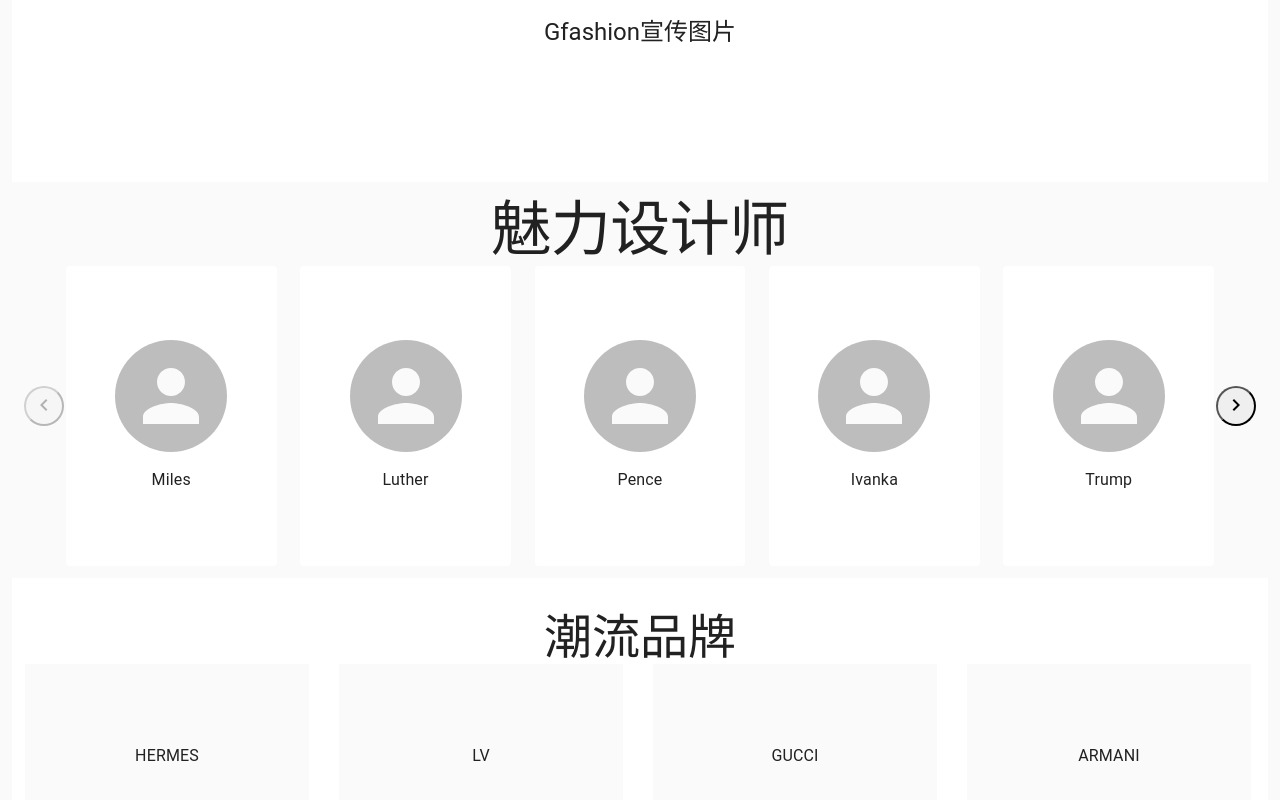
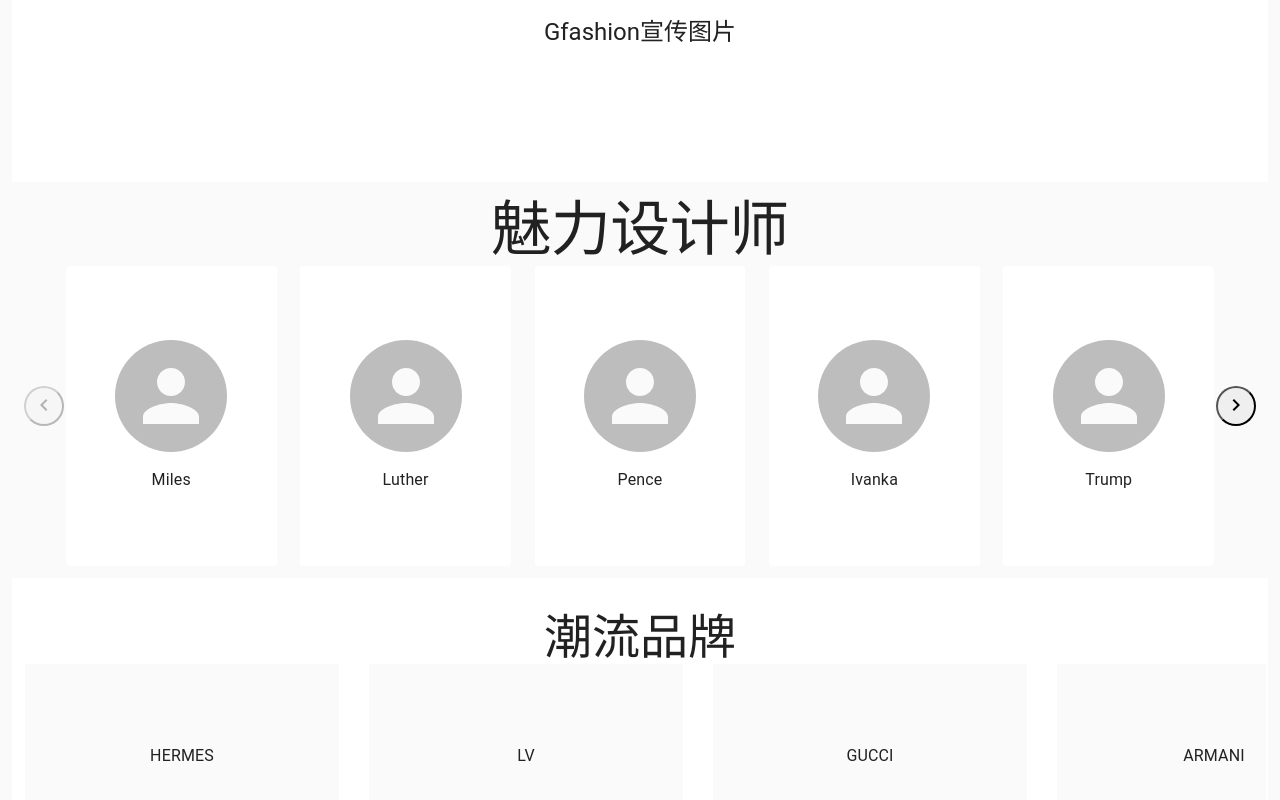
Before and after one commit to NezPea/gfashion, a React (Create React App) app in the folder web/: page /cn/ in a window 1280 px wide. Shown: the part 502-1302 px from the top of the page. Built offline with nearby package versions, Linux system fonts and the light colour scheme.

Commit message:
use grid list for brands component

```diff
--- a/web/src/pages/GFashion/brands.tsx
+++ b/web/src/pages/GFashion/brands.tsx
@@ -1,7 +1,7 @@
 import React from 'react';
 import { createStyles, makeStyles, Theme } from '@material-ui/core/styles';
-import { Grid, Typography, GridList } from '@material-ui/core';
-import { Brand, BrandsProps } from './types';
+import { Grid, Typography, GridList, GridListTile } from '@material-ui/core';
+import { BrandsProps } from './types';
 
 const useStyles = makeStyles((theme: Theme) =>
   createStyles({
@@ -18,25 +18,18 @@ const useStyles = makeStyles((theme: Theme) =>
       transform: 'translateZ(0)',
       width: '100%'
     },
-    gridItem: {
+    tile: {
       display: 'flex',
-      alignItems: 'center',
       justifyContent: 'center',
       backgroundColor: theme.palette.background.default,
-      margin: '0 15px'
+      margin: '0 15px',
+      '& div': {
+        display: 'flex',
+        alignItems: 'center'
+      }
     }
   }),
 );
-
-const buildBrands = (brands: Array<Brand>, classes: any) => {
-  return brands.map((b) => {
-    return (
-      <Grid item sm={3} className={classes.gridItem}>
-        <Typography variant='subtitle1'>{b.name}</Typography>
-      </Grid>
-    )
-  })
-}
 
 export const Brands: React.FunctionComponent<BrandsProps> = ({ brands = [] }) => {
   const classes = useStyles();
@@ -47,8 +40,16 @@ export const Brands: React.FunctionComponent<BrandsProps> = ({ brands = [] }) =>
         <Grid xs={12} alignContent='center' alignItems='center'>
           <Typography variant='h3' align='center'>潮流品牌</Typography>
         </Grid>
-        <GridList className={classes.gridList}>
-          {buildBrands(brands, classes)}
+        <GridList className={classes.gridList} cols={4}>
+          {
+            brands.map((b) => {
+              return (
+                <GridListTile className={classes.tile}>
+                  <Typography variant='subtitle1'>{b.name}</Typography>
+                </GridListTile>
+              )
+            })
+          }
         </GridList>
       </Grid>
     </Grid>
```
